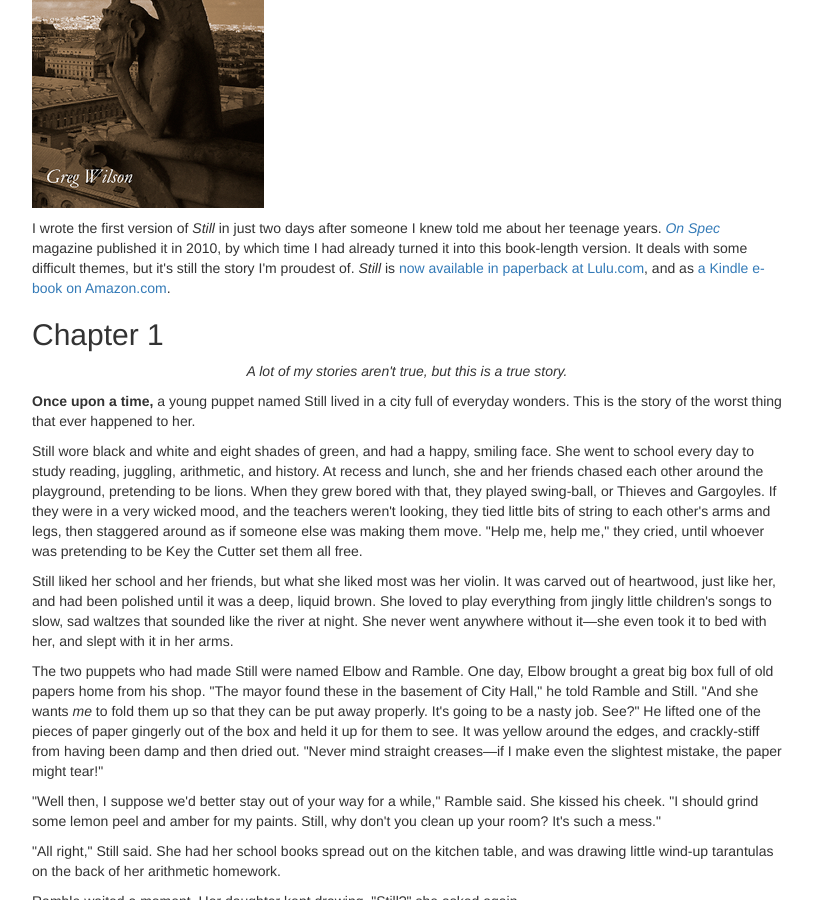
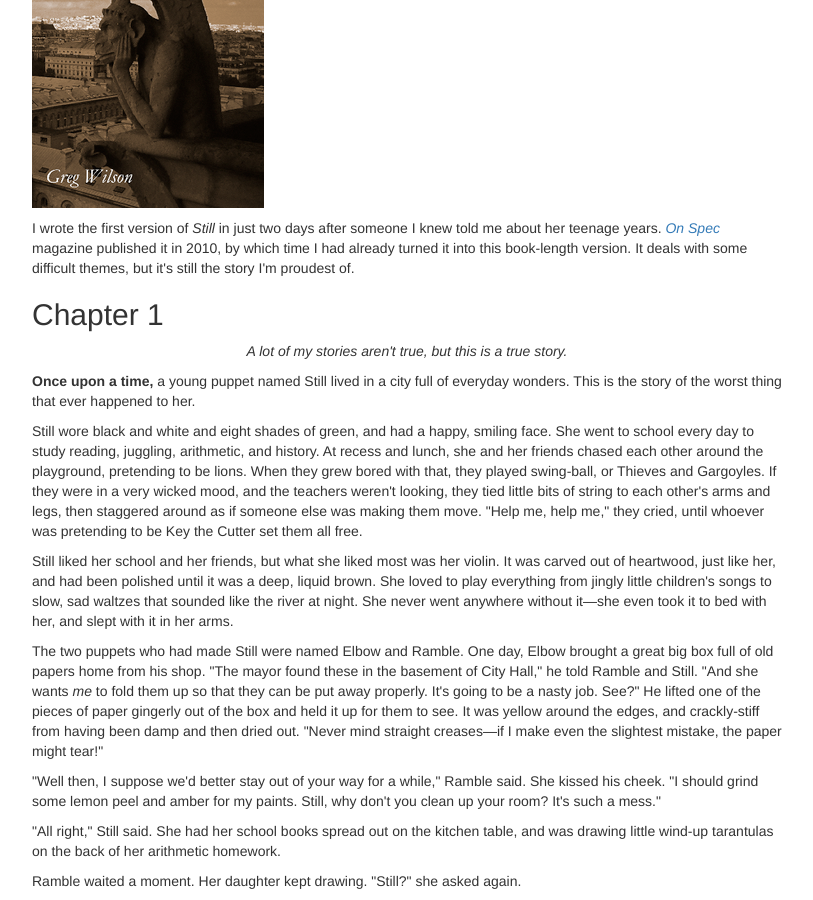
Before and after one commit to gvwilson/sensibleadventures, a Jekyll site: the page built from still.html, in a window 1280 px wide and 900 px high, scrolled down 305 px. Shown: the whole window, without its empty margins (38-851 px from the left). Built offline with Jekyll 4.4.1, drawn with Linux system fonts in a browser that asks for light colours; nearby versions of some CDN libraries; library files that are not in the unit come from our copies; some of the changed text lies outside the part shown.

Commit message:
Updating

```diff
--- a/still.html
+++ b/still.html
@@ -6,7 +6,8 @@
 ---
 <p><img src="{{ site.root }}/files/still.png" /></p>
 
-<p>I wrote the first version of <em>Still</em> in just two days after someone I knew told me about her teenage years. <a href="http://www.onspec.ca/"><em>On Spec</em></a> magazine published it in 2010, by which time I had already turned it into this book-length version. It deals with some difficult themes, but it's still the story I'm proudest of. <em>Still</em> is <a href="http://www.lulu.com/shop/greg-wilson/still/paperback/product-21193614.html">now available in paperback at Lulu.com</a>, and as <a href="http://www.amazon.com/dp/B00F1E4Y0W">a Kindle e-book on Amazon.com</a>.</p>
+<p>I wrote the first version of <em>Still</em> in just two days after someone I knew told me about her teenage years. <a href="http://www.onspec.ca/"><em>On Spec</em></a> magazine published it in 2010, by which time I had already turned it into this book-length version. It deals with some difficult themes, but it's still the story I'm proudest of.
+<!-- <em>Still</em> is <a href="http://www.lulu.com/shop/greg-wilson/still/paperback/product-21193614.html">now available in paperback at Lulu.com</a>, and as <a href="http://www.amazon.com/dp/B00F1E4Y0W">a Kindle e-book on Amazon.com</a>.</p> -->
 
 <h2>Chapter 1</h2>
 
```
Also changed, not shown: other parts of still.html (+1 -1 lines).
